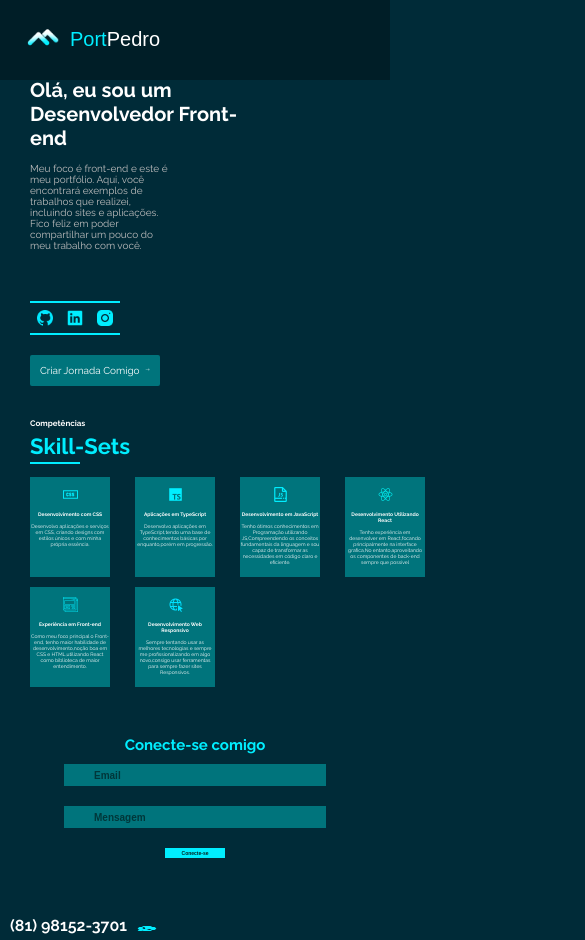
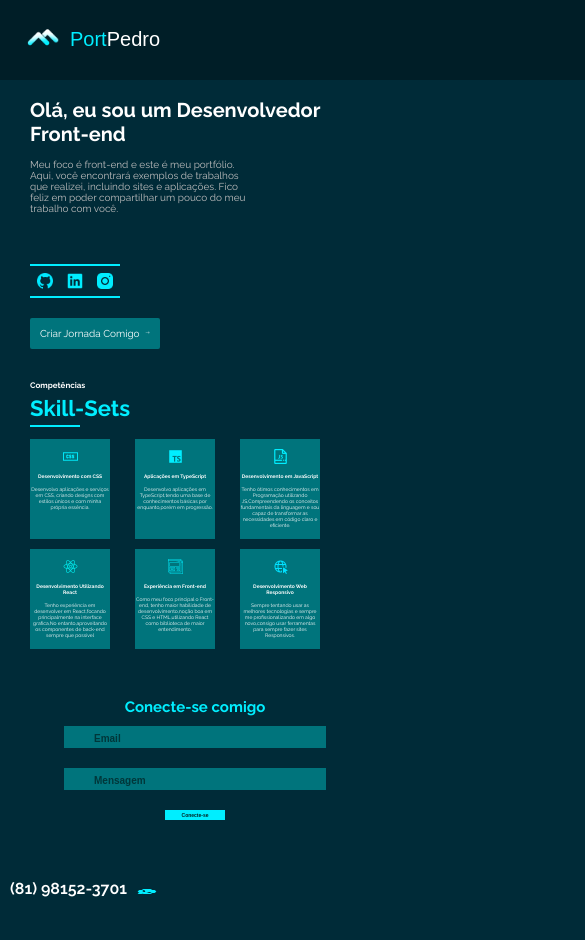
Before and after one commit to PedroPaulo-Git/MyRepository-in-React, a React (Create React App) app: page / in a window 390 px wide. Shown: the top 940 px of the page, 585 px wide, since content can reach past the window. After the commit the page ends 903 px from the top, so only its background shows below. Built offline with nearby package versions, Linux system fonts and the light colour scheme.

Commit message:
changes HTML responsive

```diff
--- a/public/index.html
+++ b/public/index.html
@@ -1,6 +1,7 @@
 <!DOCTYPE html>
 <html lang="pt-br">
   <head>
+    <meta name="viewport" content="width=device-width, initial-scale=1.0">
     <meta charset="utf-8" />
     <link rel="icon" href="../src/imgs/ICONE.png">
 
--- a/src/styles/Home.module.css
+++ b/src/styles/Home.module.css
@@ -48,6 +48,7 @@ h1{
         display: block;
         margin-top: 20%;
         padding: 20px;
+        width: 150%;
     }
     .homebutton{
         font-size: 10px;
@@ -61,3 +62,10 @@ h1{
          margin-left: 5px;
     }
 }
+@media(max-width: 450px){
+    .homeall{
+        display: block;
+        margin-top: 25%;
+
+    }
+}
--- a/src/styles/header.css
+++ b/src/styles/header.css
@@ -53,16 +53,17 @@ h1.logoname1{
 }
 
 @media(max-width: 767px) {
+    .header{
+        width: 150%;
+    }
+    h1.logoname1{
+        font-size: 20px;
 
-    h1.logoname1{
-        font-size: 20px
     }
     h1.logoname{
         font-size: 20px
     }
-    .header{
 
-    }
     .mainheader{
       padding: 0;
       margin-left: 20px;
--- a/src/styles/skillsets.module.css
+++ b/src/styles/skillsets.module.css
@@ -69,6 +69,9 @@ h5{
     margin-top: 10px;
 }
 @media(max-width: 767px){
+    .skillall{
+
+    }
     .pskill{
         margin-bottom: 0;
         font-size: 5px;
@@ -118,3 +121,12 @@ h5{
         font-size: 5px;
     }
 }
+@media (max-width:400px){
+    .maincontainerskill{
+        margin-top: 5%;
+        display: grid;
+        grid-template-columns: repeat(3,100px);
+        column-gap:5px;
+        row-gap: 10px;
+    }
+}
```
